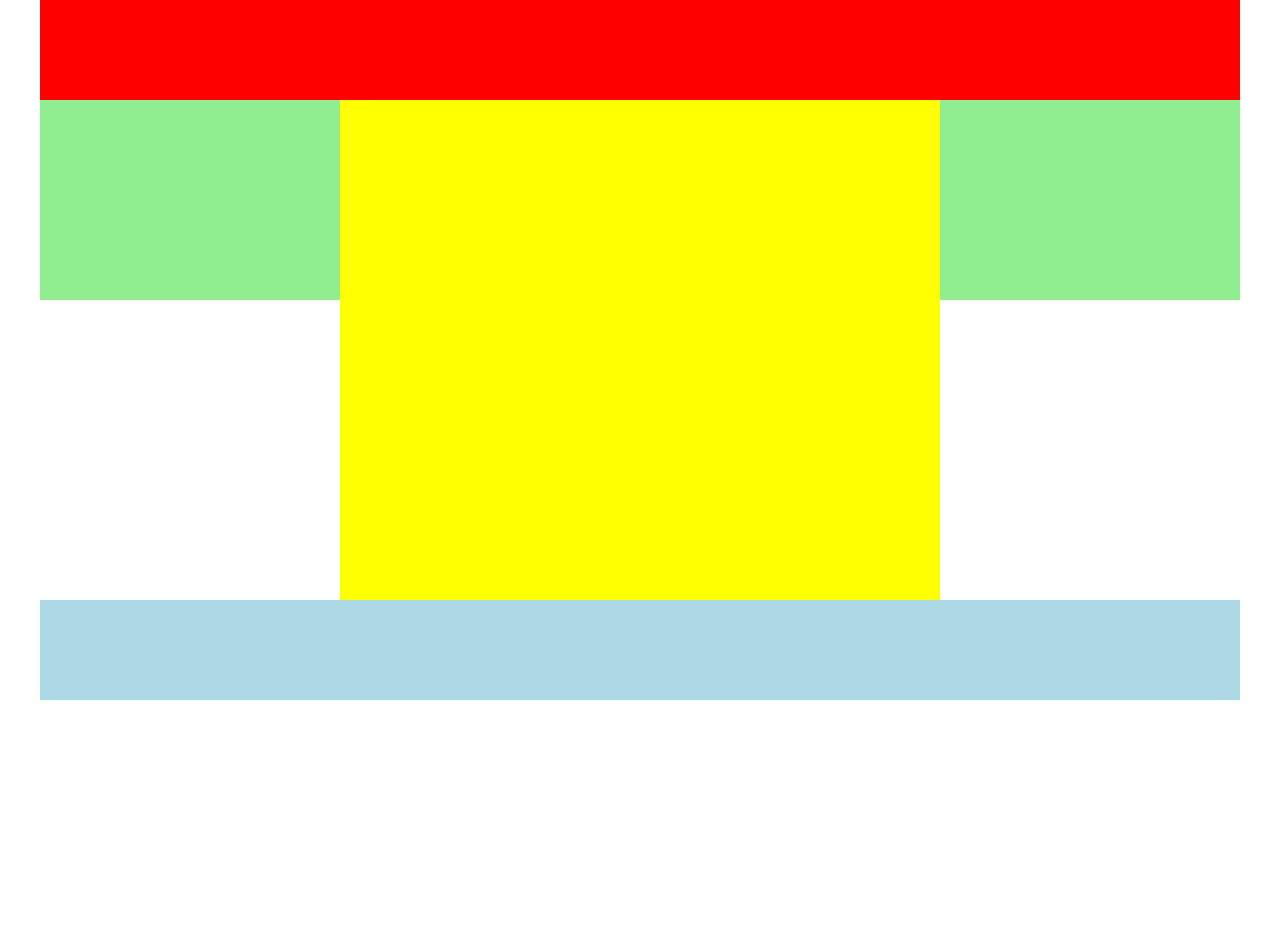
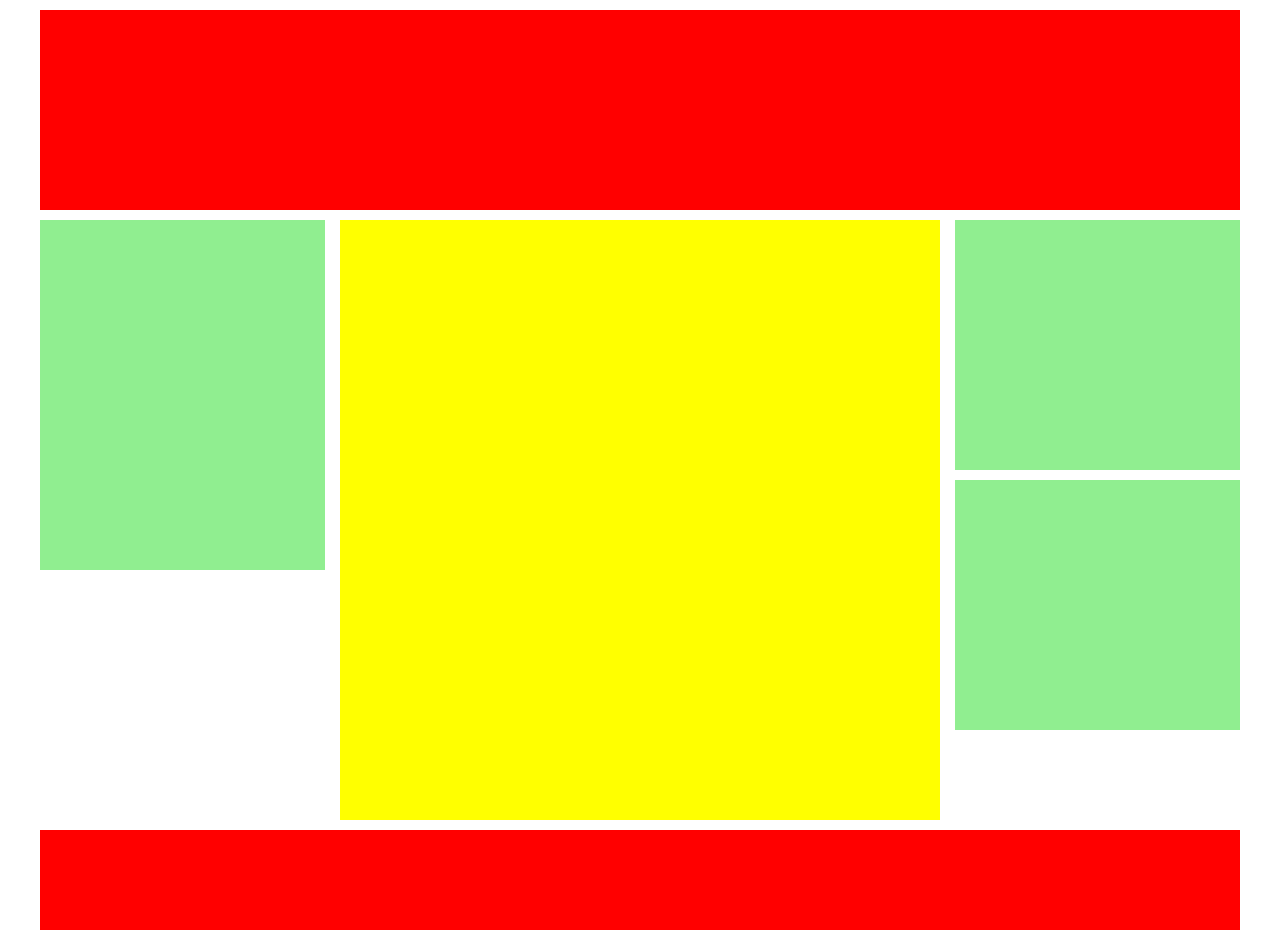
Before and after one commit to estefansilvi/htmlcss-struttura-wp, a plain HTML site: page index.html in a window 1280 px wide. Before the commit the page ends 800 px from the top, so only its background shows below. Drawn offline with Linux system fonts and the light colour scheme.

Commit message:
style completo

```diff
--- a/css/style.css
+++ b/css/style.css
@@ -7,20 +7,20 @@
 .conteiner {
   width: 1200px;
   height: 150px;
-  background: black;
   margin: 0 auto;
 }
 
 header {
   width: 100%;
-  height: 100px;
+  height: 200px;
   background: red;
+  margin-top:10px;
 }
 
 footer {
   width: :100%;
   height: 100px;
-  background: lightblue;
+  background: red;
 }
 
 .clearfix::after {
@@ -31,23 +31,42 @@ footer {
 
 .box1 {
   width: 25%;
-  height: 200px;
+  height: 350px;
+  margin-top:10px;
+  padding-right:15px;
+}
+
+.square-left div {
+  height: 350px;
   background: lightgreen;
 }
 
 .box2 {
   width: 50%;
-  height: 500px;
+  height: 600px;
   background: yellow;
+  margin: 10px 0 10px 0px;
 }
 
 .box3 {
   width: 25%;
   height: 200px;
-  background: lightgreen;
+  padding-left: 15px;
+  margin-top:10px;
 }
 
 /* utility class*/
 .float-l {
   float: left;
 }
+
+.square-content div:first-child {
+  height: 250px;
+  background: lightgreen;
+  margin-bottom: 10px;
+}
+
+.square-content div:last-child {
+  height: 250px;
+  background: lightgreen;
+}
```
